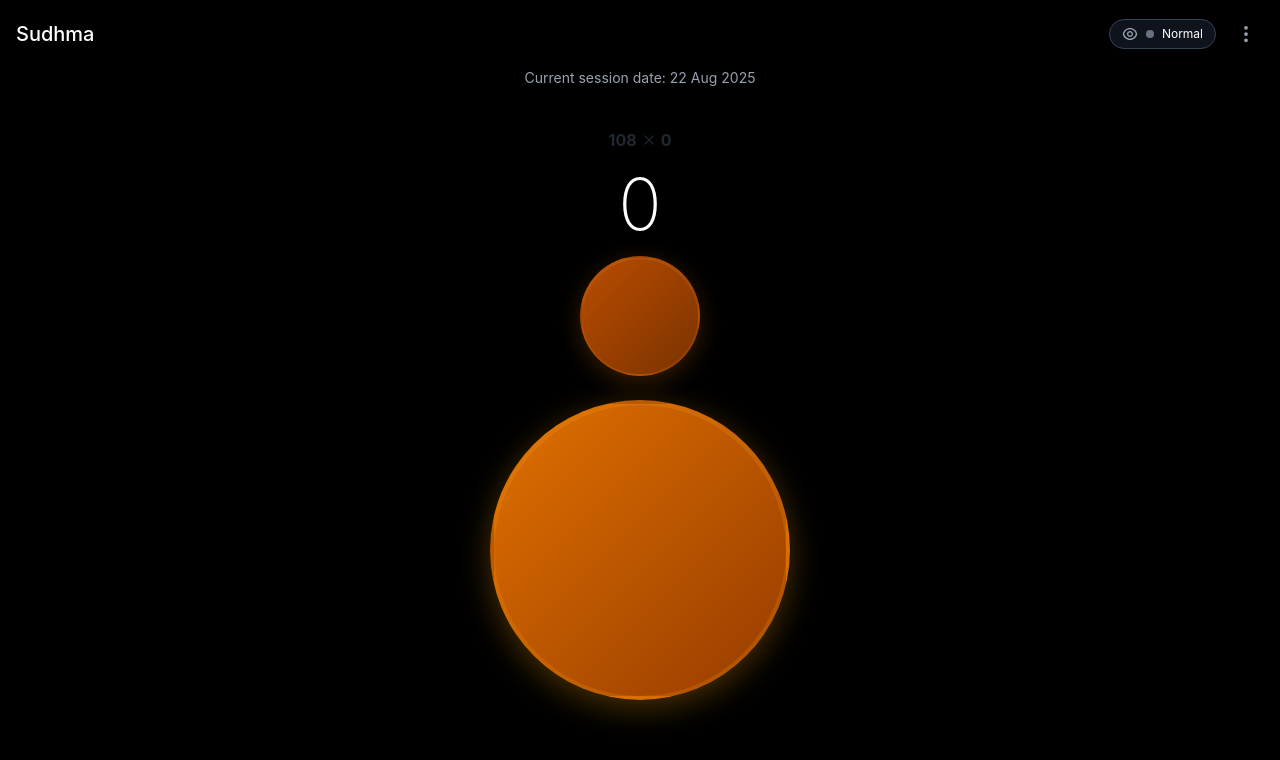
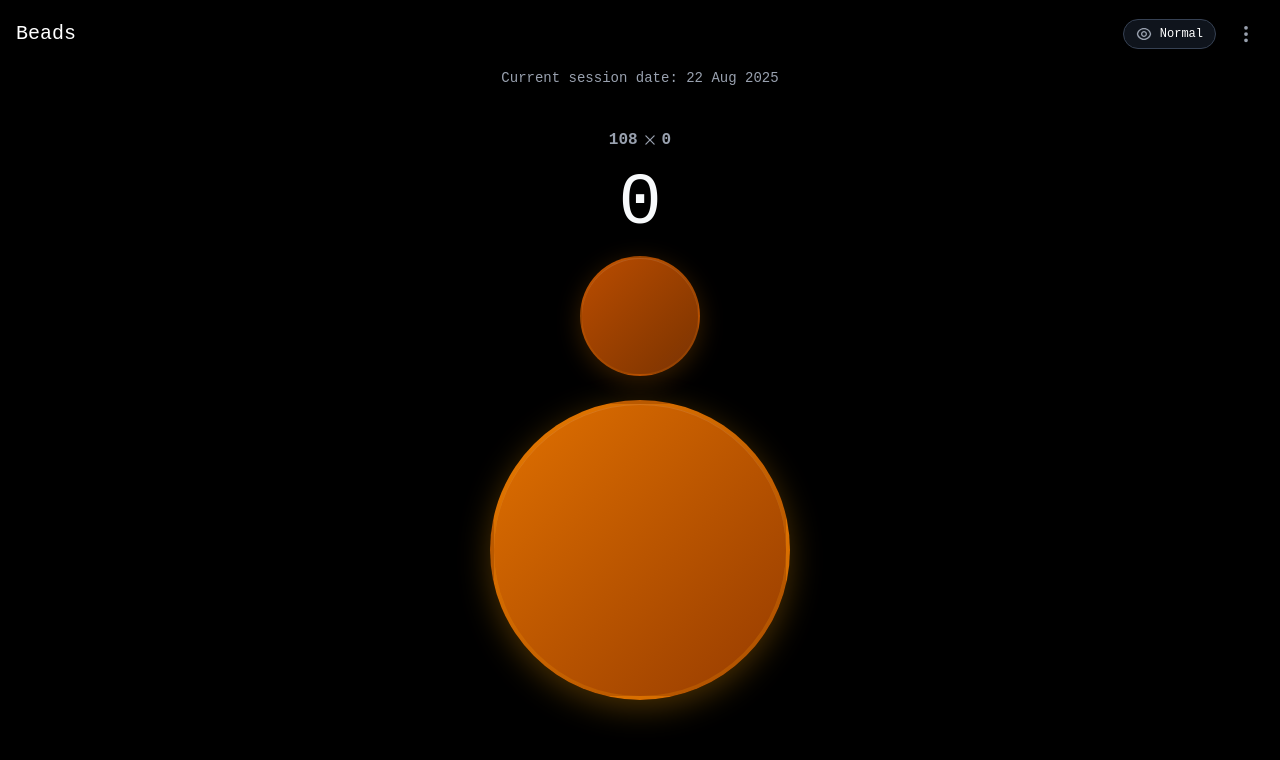
Before and after one commit to puneetsharma004/beads-the-japa-app, a React (Vite) app: page / in a window 1280 px wide. Shown: the top 760 px of the page. Built offline with nearby package versions, Linux system fonts and the light colour scheme.

Commit message:
roboto font added

```diff
--- a/src/App.jsx
+++ b/src/App.jsx
@@ -91,7 +91,7 @@ function App() {
       {/* Header */}
       <header className="p-4 flex justify-between items-center">
         <h1 className="text-xl font-medium">
-          {counter.isStealthMode ? "" : "Sudhma"}
+          {counter.isStealthMode ? "" : "Beads"}
         </h1>
         <div className="flex items-center gap-3">
           <StealthToggle
--- a/src/components/CounterDisplay.jsx
+++ b/src/components/CounterDisplay.jsx
@@ -10,11 +10,11 @@ export default function CounterDisplay({ count, isStealthMode }) {
   }, [count])
 
   return (
-    <div className={`flex flex-col items-center justify-center my-4 gap-4 transition-all ${isStealthMode ? "opacity-0": "opacity-100"}`}>
+    <div className={`flex flex-col items-center justify-center my-4 gap-4 transition-all font-roboto ${isStealthMode ? "opacity-0": "opacity-100"}`}>
       <h3>
-        <span className="text-[#212830] flex items-center gap-1 font-bold">108 <RxCross2/> {roundsChanted} </span>
+        <span className="text-gray-400 flex items-center gap-1 font-bold">108 <RxCross2/> {roundsChanted} </span>
       </h3>
-      <div className="text-7xl font-extralight transition-all duration-300 ease-out">
+      <div className="text-slate-50 text-7xl transition-all duration-300 ease-out ">
         {count}
       </div>
     </div>
--- a/src/components/StealthToggle.jsx
+++ b/src/components/StealthToggle.jsx
@@ -12,7 +12,7 @@ export default function StealthToggle({ isStealthMode, onToggle }) {
       ) : (
         <RiEyeLine className="w-4 h-4 text-gray-400" />
       )}
-      <div className={`w-2 h-2 rounded-full ${isStealthMode ? 'bg-green-500' : 'bg-gray-500'}`}></div>
+
       <span className="text-xs">{isStealthMode ? 'Stealth' : 'Normal'}</span>
     </button>
   );
--- a/src/components/VolumeButtonToggle.jsx
+++ b/src/components/VolumeButtonToggle.jsx
@@ -8,8 +8,8 @@ export default function VolumeButtonToggle({ isVolumeButtonMode, onToggle, isSte
         onClick={onToggle}
         className={`text-sm font-medium tracking-wider pb-1 inline-flex items-center gap-2 transition-all duration-300 outline-none ${
           isVolumeButtonMode && isStealthMode
-          ?'border-green-500 text-green-400 hover:text-green-300'
-            : 'border-gray-600 text-gray-400 hover:text-gray-300'
+          ?'text-green-400 hover:text-green-300'
+            :'text-gray-400 hover:text-gray-300'
         }`}
       >
         {isVolumeButtonMode ? (
--- a/src/index.css
+++ b/src/index.css
@@ -1,5 +1,5 @@
 @import "tailwindcss";
-
+@import url('https://fonts.googleapis.com/css2?family=Roboto+Mono:ital,wght@0,100..700;1,100..700&display=swap');
 @theme {
   --color-saffron: #F59E0B;
   --color-dharma: #92400E;
@@ -8,13 +8,14 @@
   --animate-pulse-soft: pulse 2s cubic-bezier(0.4, 0, 0.6, 1) infinite;
   --animate-bounce-gentle: bounce 1s ease-in-out 3;
   --animate-fade-in: fadeIn 0.3s ease-out;
+  --font-roboto: "Roboto Mono", monospace;
 }
 
 /* Dark theme base */
 body {
   background-color: #000000;
   color: #ffffff;
-  font-family: -apple-system, BlinkMacSystemFont, 'Segoe UI', 'Roboto', sans-serif;
+  font-family: "Roboto Mono", monospace;
   user-select: none;
   -webkit-tap-highlight-color: transparent;
 }
```
